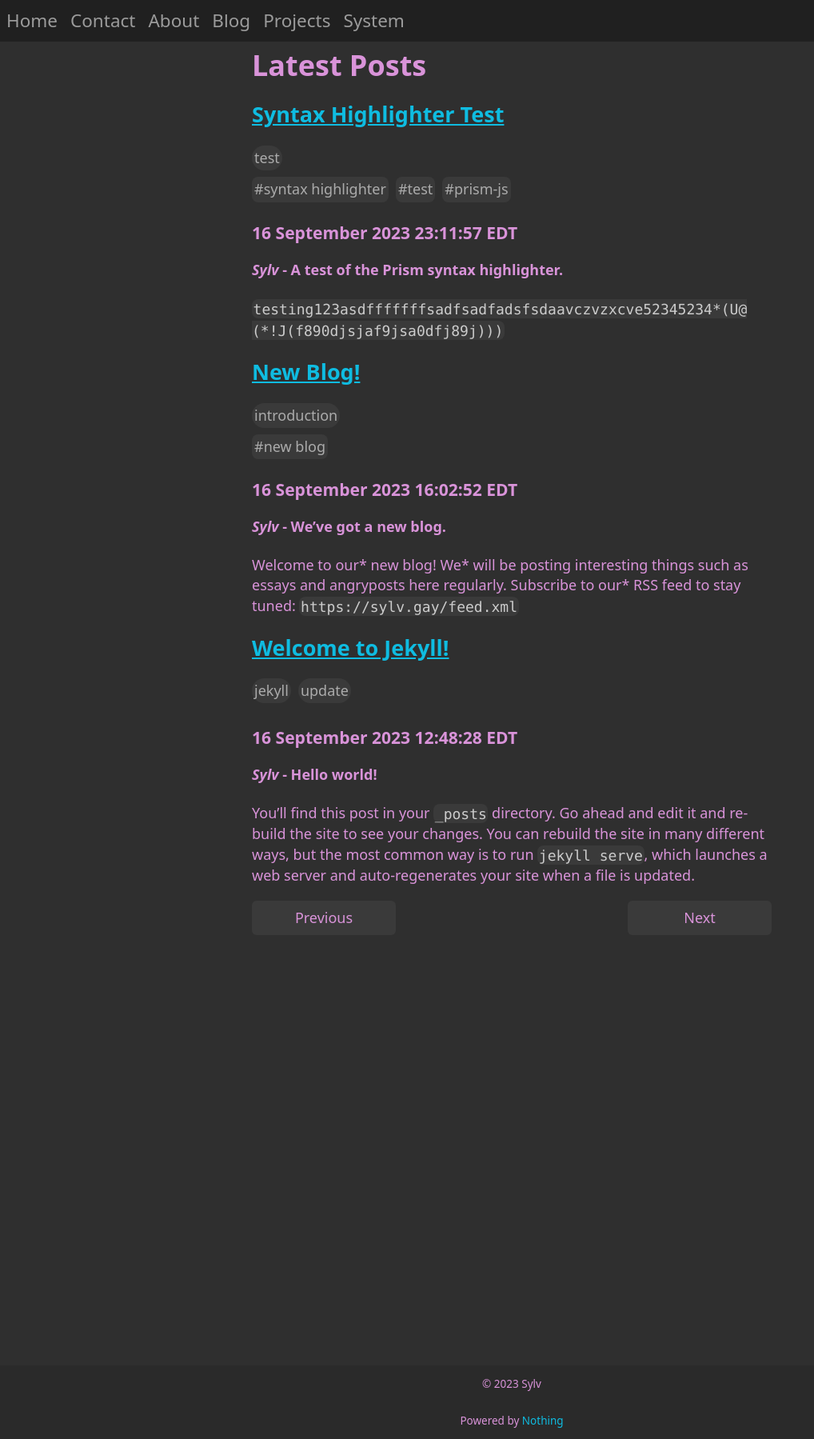
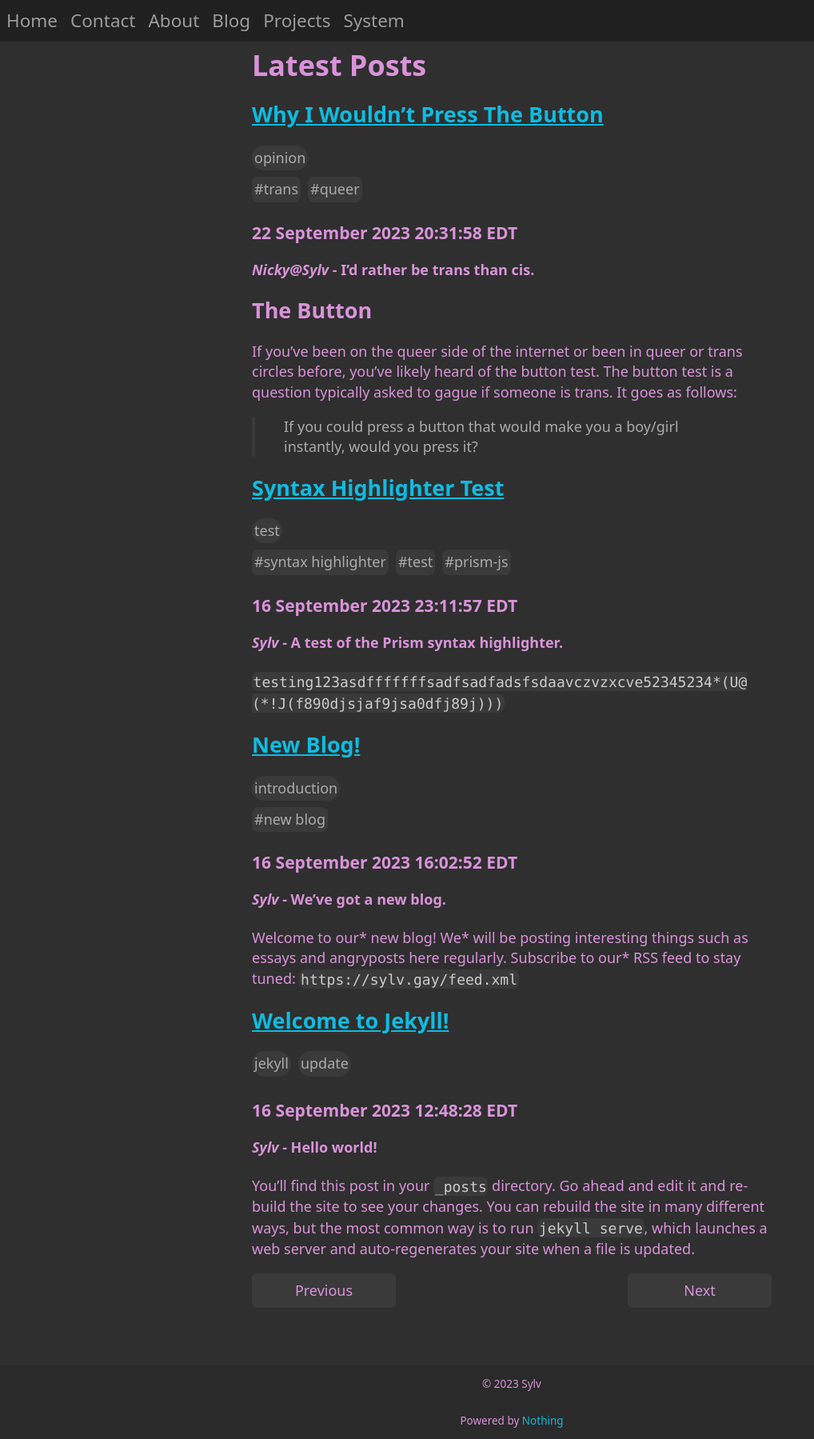
Before and after one commit to sylv256/sylv256.github.io, a Jekyll site: the page built from blog/index.html, in a window 1280 px wide. Shown: the whole page at 80% size, without its empty margins (0-1018 px from the left). Built offline with Jekyll 4.4.1, drawn with Linux system fonts in a browser that asks for light colours; the list of posts is cut into pages by our own code.

Commit message:
publish article

```diff
--- a/_drafts/2023-09-21-why-i-wouldn't-press-the-button.md
+++ b/_posts/2023-09-21-why-i-wouldn't-press-the-button.md
@@ -13,8 +13,10 @@ keywords:
   - cis
   - trans
   - queer
+published: true
 ---
 
+## The Button
 If you've been on the queer side of the internet or been in queer or trans circles before, you've likely heard of the button test. The button test is a question typically asked to gague if someone is trans. It goes as follows:
 > If you could press a button that would make you a boy/girl instantly, would you press it?
 
@@ -27,3 +29,12 @@ Moreover, we* collectively agree that gender is a group of facets of identity th
 
 ## Gender Dysphoria As a Diagnosis
 Sometimes, I (Nicky) call myself a "fake girl". In the exclusionist's eye, this is true; however, in a queer inclusionist's philosophical sense, I'm a girl who is also a boy. And, I don't really experience dysphoria. Here's the problem with the Gender Dysphoria diagnosis: it gatekeeps people like me (Nicky) from gender-affirming care. We* are a minor (Yes, I know. Minors on the internet can't have opinions!), so our* only hope of getting HRT is through a gender dysphoria diagnosis or through DIY. Although I (Nicky) and many of my headmates don't experience---much, if any at all---gender dysphoria, we* have lied about our* new name, pronouns, and gender. Well, not exactly. We\*'ve only disclosed to most others in real life that we* are a trans woman.
+
+### Guilt-tripping The Nonbinary Youth
+It's this feeling of guilt that appears when one who is forced to lie about their identity that all fronts of society push on young adults and children: specifically, the nonbinary youth.
+> It's your fault for not being a *real* transgender!
+
+...is exactly what me and others perceive authority figures to believe. There's a certain crushing propriety for one to conform to a gender, its customs, and its expressions, even in trans and queer circles, and I have had enough.
+
+### Eradicate The Gender Dysphoria Diagnosis
+Through the pathologization of the non-standard gender experience (transness, nonbinary identity, xenogenders, etc.), we are creating a society that is unreceptive to nonbinary people. What the doctors and medical professionals have done is classify "gender dysphoria" based on the binary gender system and based on arbitrary, often rudimentary cisgender concepts. Thusly, I do not believe the gender dysphoria being a diagnosis is appropriate. While its existence may be a boon for the binary, it is the opposite for everyone else. I find it truly hard to believe that this is to "protect the youth," or to "protect the cis." Something about that premise is offputting.
```
